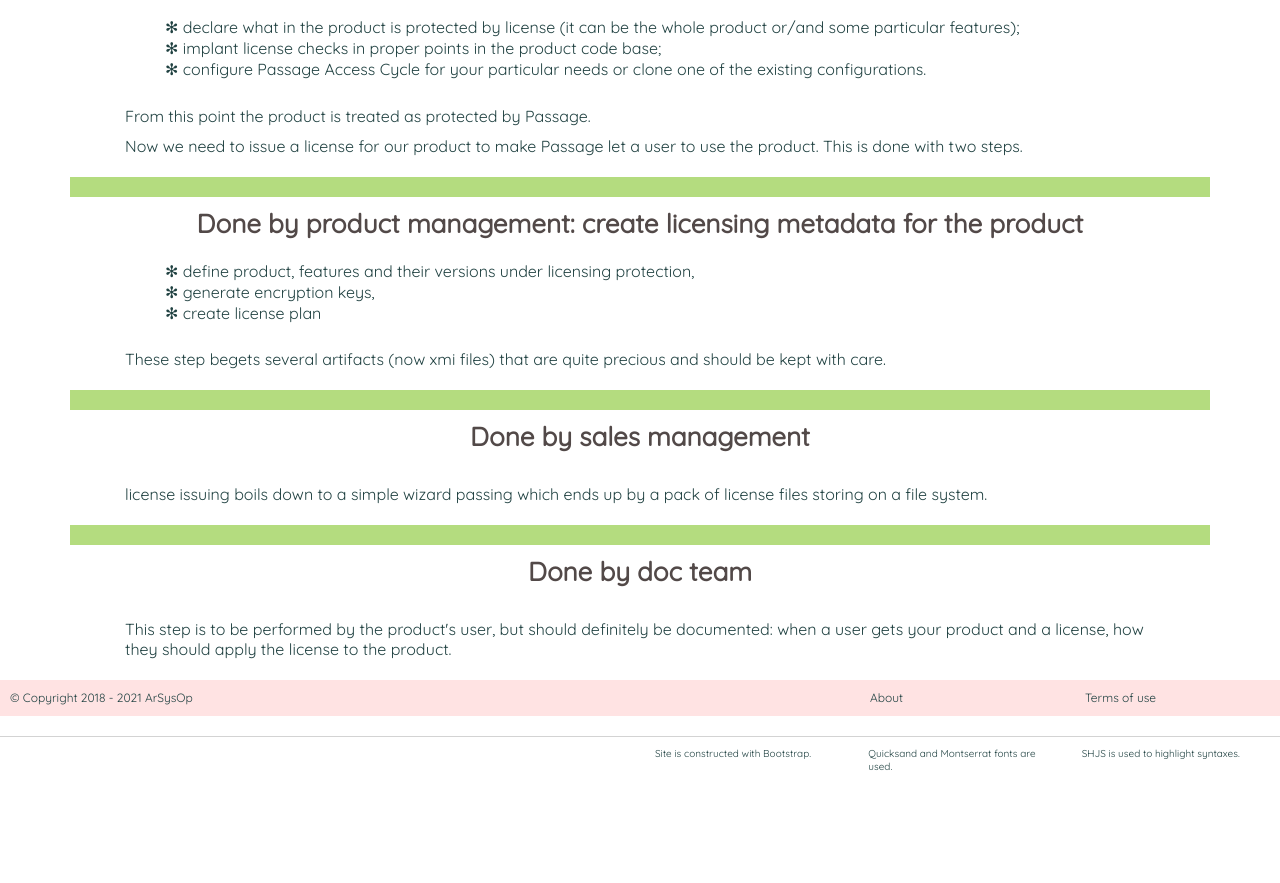
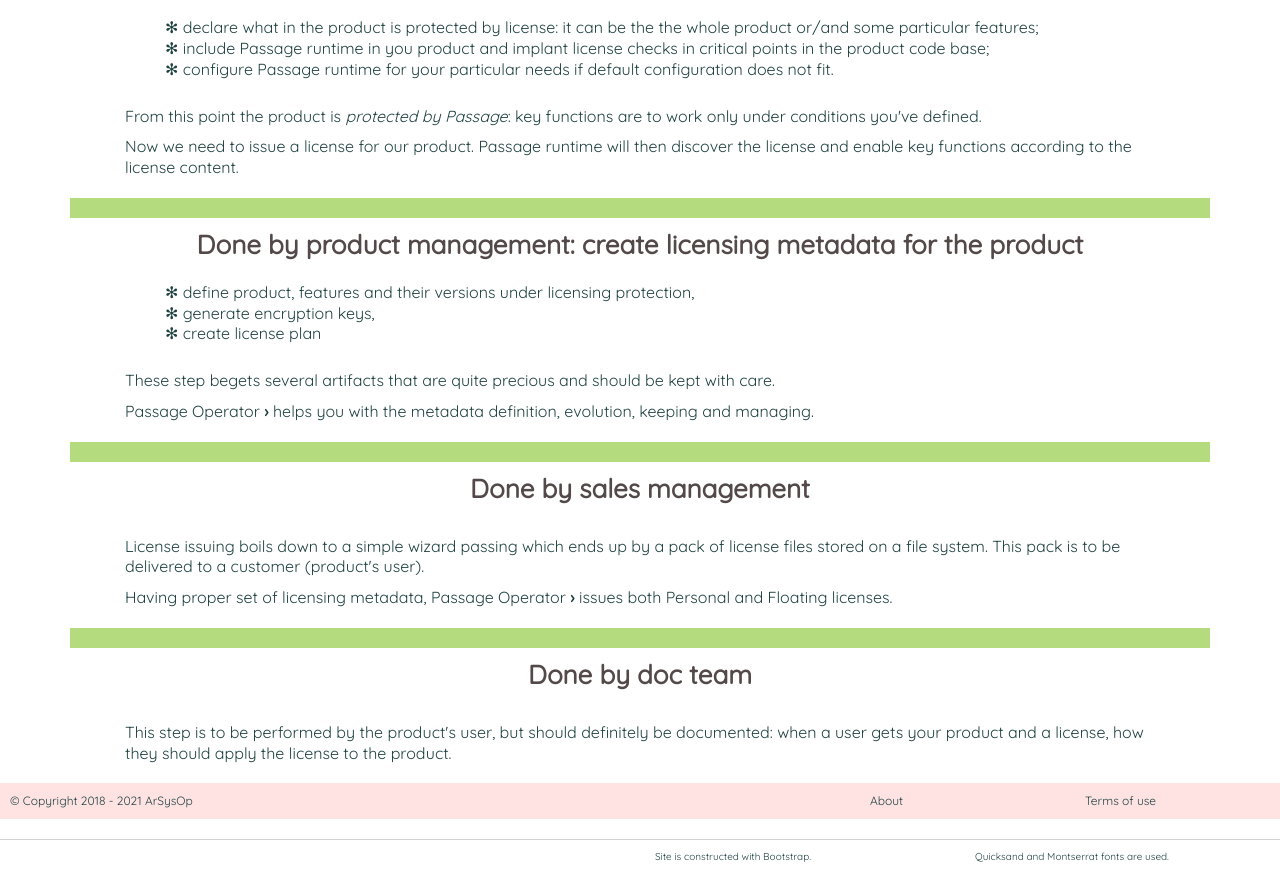
Before and after one commit to eclipse-passage/passage-docs, a plain HTML site: page flow.html in a window 1280 px wide. Shown: the part 563-1446 px from the top of the page. Before the commit the page ends 1356 px from the top, so only its background shows below. Drawn offline with Linux system fonts and the light colour scheme.

Commit message:
implant references in Flow description

```diff
--- a/flow.html
+++ b/flow.html
@@ -98,21 +98,25 @@
 		<div class="row">
 			<div class="col-sm">
 				<ul>
-					<li>declare what in the product is protected by license (it
-						can be the whole product or/and some particular features);</li>
-					<li>implant license checks in proper points in the product
-						code base;</li>
-					<li>configure Passage Access Cycle for your particular needs
-						or clone one of the existing configurations.</li>
+					<li>declare what in the product is protected by license: it
+						can be the the whole product or/and some particular features;</li>
+					<li>include Passage runtime in you product and implant license
+						checks in critical points in the product code base;</li>
+					<li>configure Passage runtime for your particular needs if
+						default configuration does not fit.</li>
 				</ul>
 			</div>
 		</div>
 		<div class="row">
 			<div class="col-sm">
-				<p>From this point the product is treated as protected by
-					Passage.</p>
-				<p>Now we need to issue a license for our product to make
-					Passage let a user to use the product. This is done with two steps.</p>
+				<p>
+					From this point the product is <span class="emphasis">protected
+						by Passage</span>: key functions are to work only under conditions you've
+					defined.
+				</p>
+				<p>Now we need to issue a license for our product. Passage
+					runtime will then discover the license and enable key functions
+					according to the license content.</p>
 			</div>
 		</div>
 	</div>
@@ -138,8 +142,13 @@
 		</div>
 		<div class="row">
 			<div class="col-sm">
-				<p>These step begets several artifacts (now xmi files) that are
-					quite precious and should be kept with care.</p>
+				<p>These step begets several artifacts that are quite precious
+					and should be kept with care.</p>
+				<p>
+					<a href="index.html/products" target="_blank">Passage Operator</a>
+					helps you with the metadata definition, evolution, keeping and
+					managing.
+				</p>
 			</div>
 		</div>
 	</div>
@@ -154,8 +163,14 @@
 		</div>
 		<div class="row">
 			<div class="col-sm">
-				<p>license issuing boils down to a simple wizard passing which
-					ends up by a pack of license files storing on a file system.</p>
+				<p>License issuing boils down to a simple wizard passing which
+					ends up by a pack of license files stored on a file system. This
+					pack is to be delivered to a customer (product's user).</p>
+				<p>
+					Having proper set of licensing metadata, <a
+						href="index.html/products" target="_blank">Passage Operator</a>
+					issues both Personal and Floating licenses.
+				</p>
 			</div>
 		</div>
 	</div>
@@ -206,10 +221,6 @@
 					href="https://fonts.google.com/specimen/Open+Sans?query=Montserrat"
 					target="_blank">Montserrat</a> fonts are used.
 			</div>
-			<div class="col-sm">
-				<a href="http://shjs.sourceforge.net/" taregt="_blank">SHJS</a> is
-				used to highlight syntaxes.
-			</div>
 		</div>
 	</div>
 </body>
```
